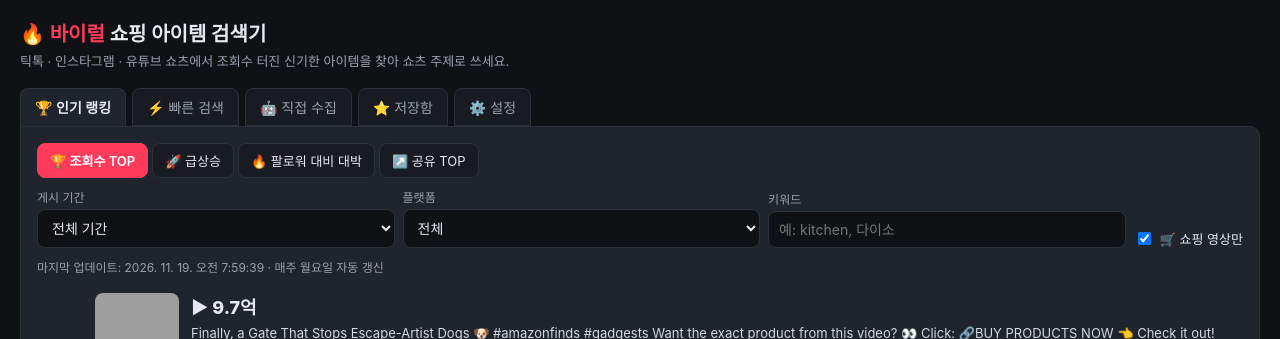
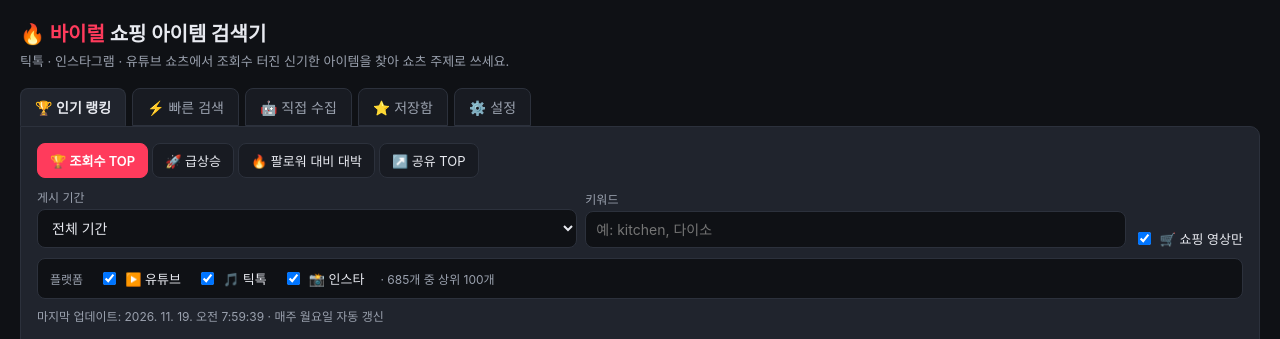
Before and after one commit to wldydwns2003-source/-, a plain HTML site: page index.html in a window 1280 px wide. Shown: the top 339 px of the page. Drawn offline with Linux system fonts and the light colour scheme; grey boxes are pictures that could not be loaded.

Commit message:
Platform checkboxes (YouTube/TikTok/Instagram) on ranking
Co-Authored-By: Claude Opus 5.5 <noreply@anthropic.com>
Claude-Session: https://claude.ai/code/session_01TWerzjJ9o8v5Znbee7XGjp

```diff
--- a/index.html
+++ b/index.html
@@ -85,6 +85,8 @@
   .seg { display: flex; gap: 4px; flex-wrap: wrap; }
   .seg button { padding: 7px 12px; font-size: 13px; }
   .seg button.on { background: var(--accent); border-color: var(--accent); color: #fff; font-weight: 600; }
+  .platbox { display: flex; flex-wrap: wrap; gap: 8px 16px; align-items: center; margin: 0 0 8px; padding: 10px 12px; background: var(--bg); border: 1px solid var(--line); border-radius: 8px; }
+  .platbox .pl { color: var(--muted); font-size: 12px; }
   .updated { color: var(--muted); font-size: 12px; margin: 4px 0 8px; }
   @media (max-width: 600px) { header, .tabs, main { padding-left: 12px; padding-right: 12px; } .grid { grid-template-columns: repeat(2, 1fr); gap: 8px; } }
 </style>
@@ -114,9 +116,15 @@
     </div>
     <div class="toolbar" style="margin-top:10px">
       <div><label>게시 기간</label><select id="rankDays"><option value="0" selected>전체 기간</option><option value="365">1년 이내</option><option value="90">3개월 이내</option><option value="30">1개월 이내</option></select></div>
-      <div><label>플랫폼</label><select id="rankPlat"><option value="">전체</option><option value="tiktok">틱톡</option><option value="instagram">인스타</option><option value="youtube">유튜브</option></select></div>
       <div><label>키워드</label><input type="text" id="rankQ" placeholder="예: kitchen, 다이소"></div>
       <label class="check"><input type="checkbox" id="rankShop" checked> 🛒 쇼핑 영상만</label>
+    </div>
+    <div class="platbox">
+      <span class="pl">플랫폼</span>
+      <label class="check"><input type="checkbox" class="rankPlat" value="youtube" checked> ▶️ 유튜브</label>
+      <label class="check"><input type="checkbox" class="rankPlat" value="tiktok" checked> 🎵 틱톡</label>
+      <label class="check"><input type="checkbox" class="rankPlat" value="instagram" checked> 📸 인스타</label>
+      <span class="pl" id="platCounts"></span>
     </div>
     <div class="updated" id="rankUpdated"></div>
     <div id="rankList"><div class="empty">불러오는 중...</div></div>
@@ -531,12 +539,14 @@
     }
     const d = new Date(rankData.updatedAt);
     $('#rankUpdated').textContent = `마지막 업데이트: ${d.toLocaleString('ko-KR')} · 매주 월요일 자동 갱신`;
-    const days = Number($('#rankDays').value), plat = $('#rankPlat').value, q = $('#rankQ').value.trim().toLowerCase(), shopOnly = $('#rankShop').checked;
+    const days = Number($('#rankDays').value), plats = new Set([...document.querySelectorAll('.rankPlat:checked')].map(x => x.value)), q = $('#rankQ').value.trim().toLowerCase(), shopOnly = $('#rankShop').checked;
     const cutoff = days > 0 ? Date.now() - days * 864e5 : 0;
-    let list = rankData.items.filter(r => (!cutoff || !r.date || new Date(r.date) >= cutoff) && (!plat || r.platform === plat) && (!shopOnly || r.shop) &&
+    let list = rankData.items.filter(r => (!cutoff || !r.date || new Date(r.date) >= cutoff) && plats.has(r.platform) && (!shopOnly || r.shop) &&
       (!q || (r.caption || '').toLowerCase().includes(q) || (r.author || '').toLowerCase().includes(q)));
     if (rankSort === 'viral') list = list.filter(r => r.followers > 0);
     list.sort((a, b) => rankFns[rankSort](b) - rankFns[rankSort](a));
+    $("#platCounts").textContent = list.length > 100 ? `· ${list.length}개 중 상위 100개` : `· ${list.length}개`;
+    if (!plats.size) { box.innerHTML = '<div class="empty">플랫폼을 하나 이상 체크하세요.</div>'; return; }
     list = list.slice(0, 100);
     box.innerHTML = list.length ? list.map(rankRow).join('') : '<div class="empty">조건에 맞는 영상이 없어요. 기간을 늘려보세요.</div>';
     bindSave(box, list);
@@ -544,7 +554,13 @@
   $('#rankSort').querySelectorAll('button').forEach(b => b.onclick = () => {
     rankSort = b.dataset.v; $('#rankSort').querySelectorAll('button').forEach(x => x.classList.toggle('on', x === b)); renderRanking();
   });
-  ['#rankDays', '#rankPlat', '#rankQ', '#rankShop'].forEach(s => $(s).addEventListener('input', renderRanking));
+  ['#rankDays', '#rankQ', '#rankShop'].forEach(s => $(s).addEventListener('input', renderRanking));
+  // 플랫폼 체크 상태 기억
+  const savedPlats = store.get('rankPlats', null);
+  document.querySelectorAll('.rankPlat').forEach(c => {
+    if (savedPlats) c.checked = savedPlats.includes(c.value);
+    c.addEventListener('change', () => { store.set('rankPlats', [...document.querySelectorAll('.rankPlat:checked')].map(x => x.value)); renderRanking(); });
+  });
 
   // init
   loadSettings(); renderQuickPresets();
```
